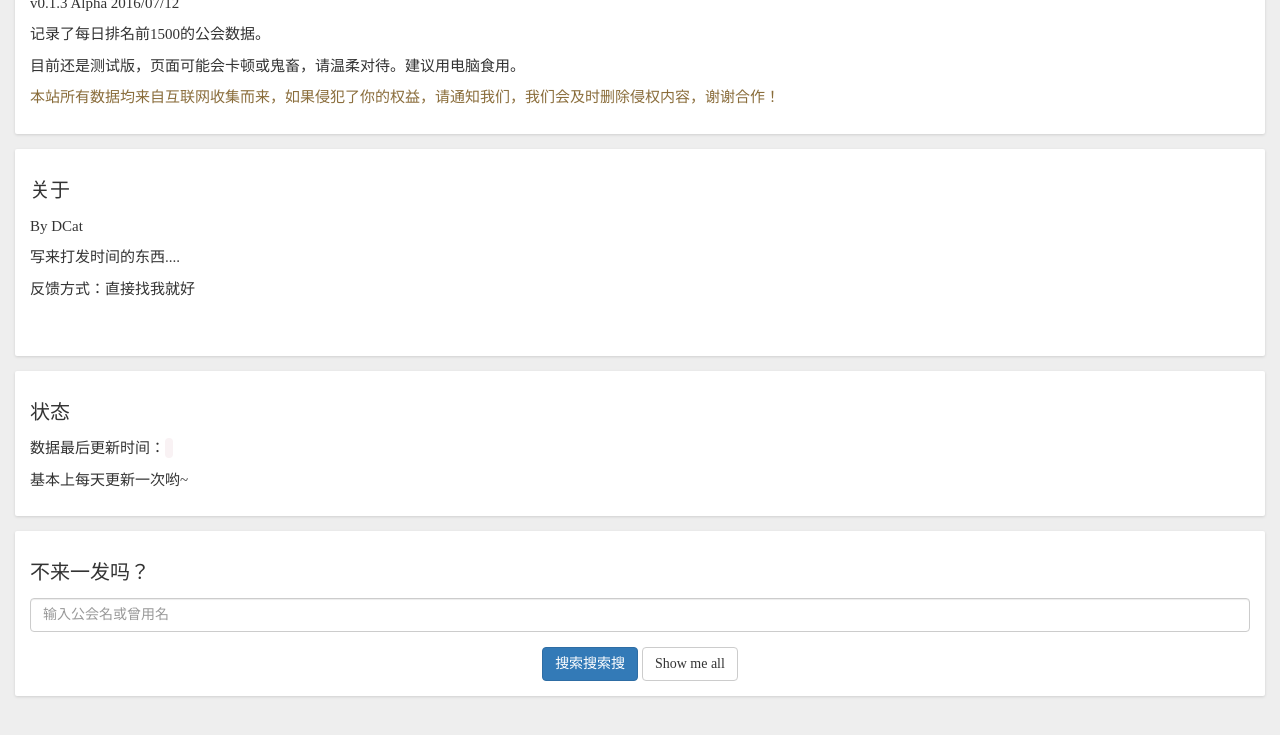
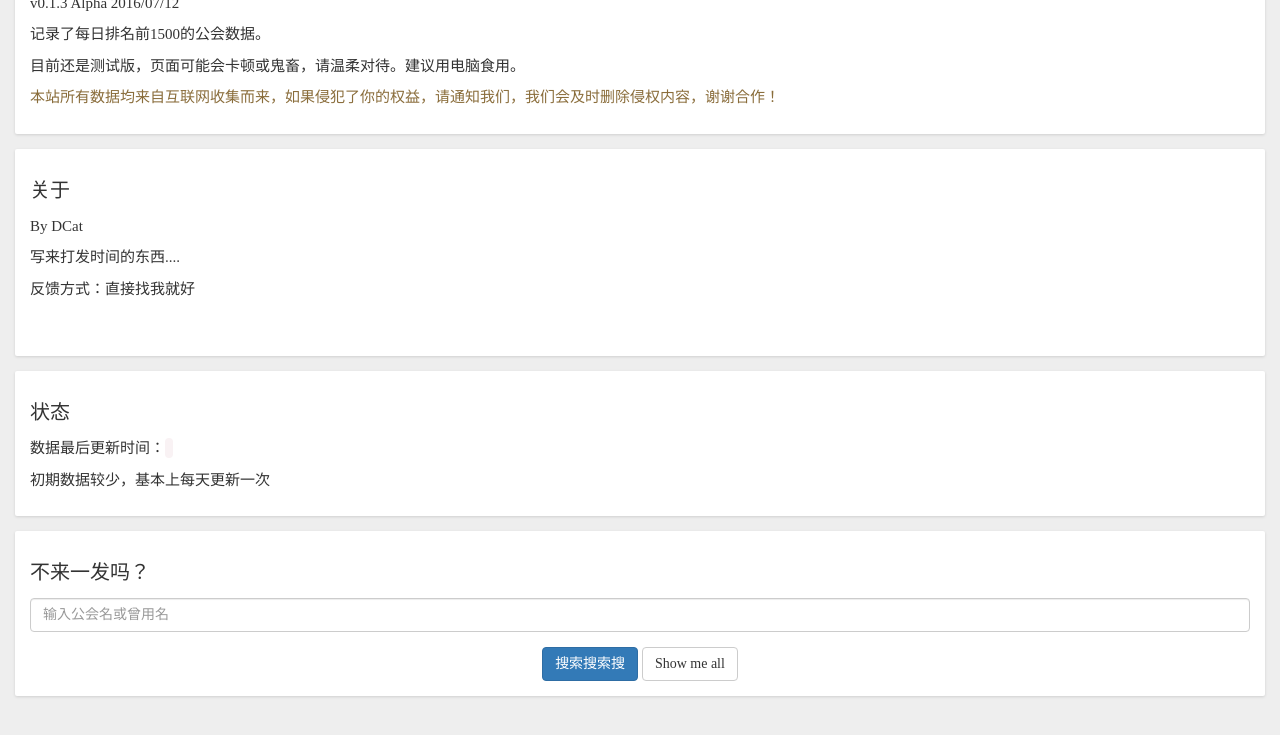
Before and after one commit to ricosxf/MLKGuildBook, a plain HTML site: page about.html in a window 1280 px wide. Shown: the part 159-894 px from the top of the page. Drawn offline with Linux system fonts and the light colour scheme; no server answers.

Commit message:
改了一下

```diff
--- a/about.html
+++ b/about.html
@@ -54,7 +54,7 @@
     <div class="wl-box wl-box-large">
         <h2>状态</h2>
         <p>数据最后更新时间：<code class="update-time"></code></p>
-        <p>基本上每天更新一次哟~</p>
+        <p>初期数据较少，基本上每天更新一次</p>
     </div>
     <div class="wl-box wl-box-large">
         <h2>不来一发吗？</h2>
```
